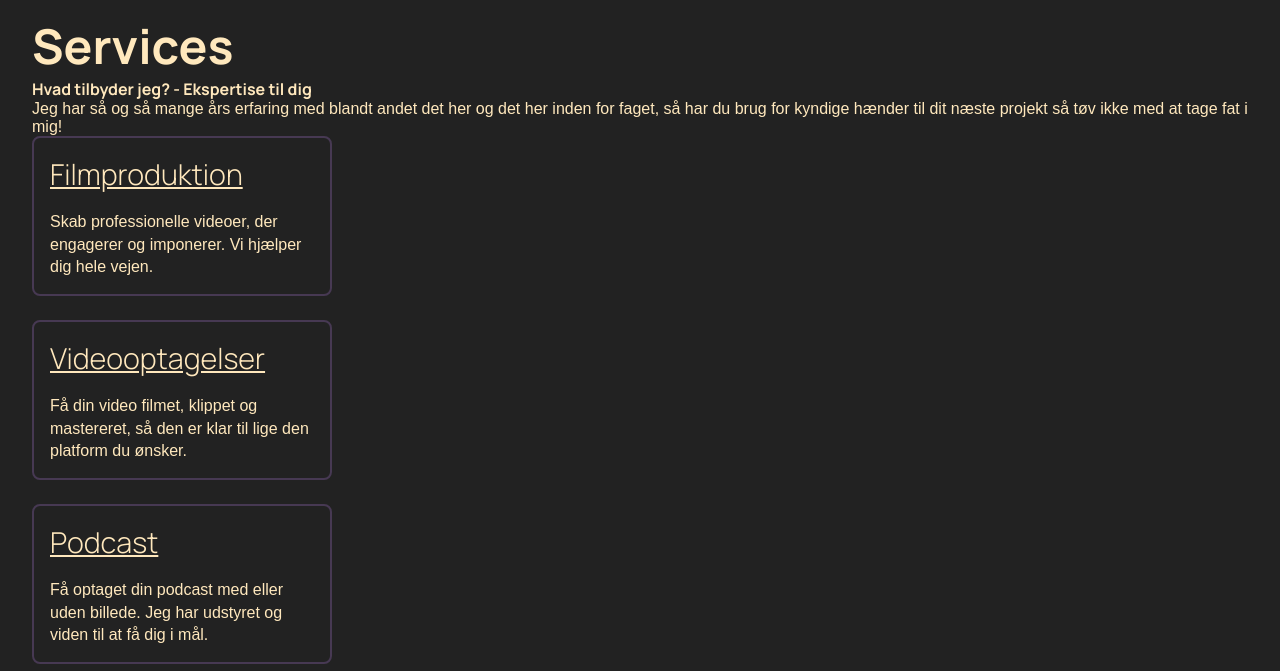
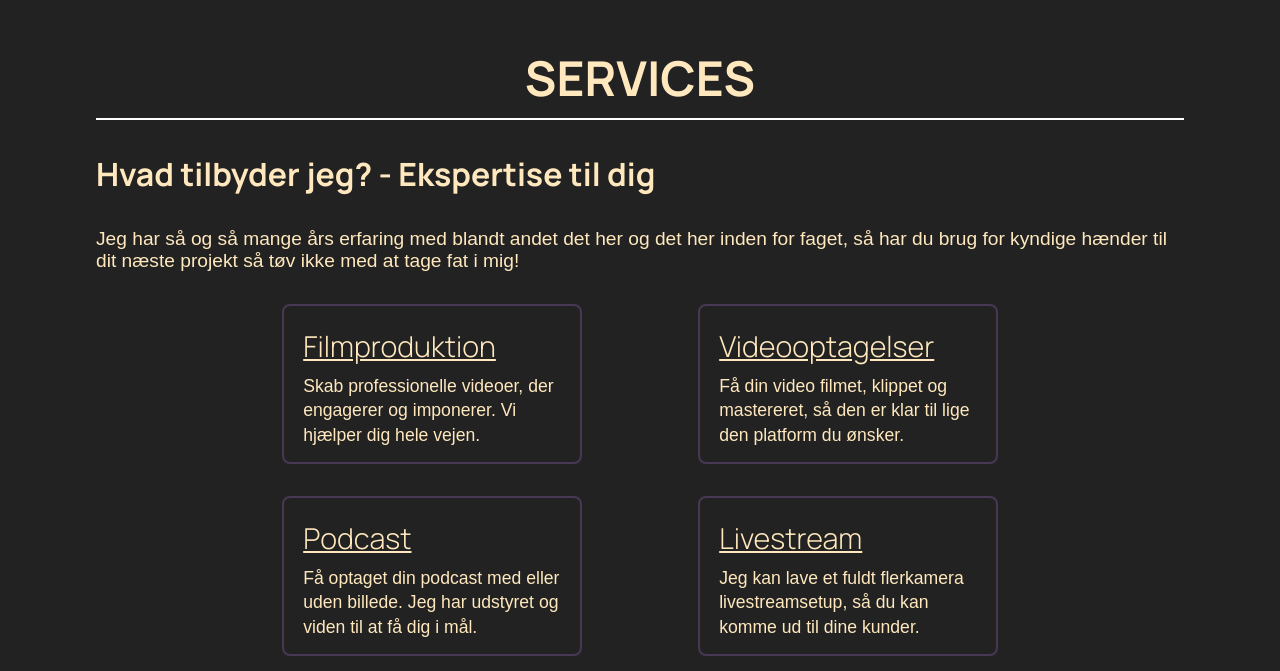
Before and after one commit to GR5-MaksoFilm/eksamen_MaksoFilm, an Astro site: page /services in a window 1280 px wide. Shown: the part 129-800 px from the top of the page. Built offline with nearby package versions, Linux system fonts and the light colour scheme; Astro itself is replaced by a stand-in of ours; a web font is replaced by a local one.

Commit message:
services mobil kiana

```diff
--- a/src/components/ServicesCards.astro
+++ b/src/components/ServicesCards.astro
@@ -27,13 +27,13 @@
   .card-container {
     display: flex;
     flex-direction: column;
+    align-items: center;
     gap: 1.5rem;
   }
-
   .card {
     width: 300px;
     height: 160px;
-    padding: 1rem;
+    padding: 1.2rem;
     color: var(--primary-color);
     border: 2px solid var(--secondary-color);
     border-radius: 8px;
@@ -63,7 +63,55 @@
 
   .card p {
     margin: 0.5rem 0 0;
+    font-size: 1.1rem;
     line-height: 1.4;
+  }
+
+  @media (min-width: 670px) {
+    .card-container {
+      display: grid;
+      grid-template-columns: repeat(2, 1fr);
+      gap: 2rem;
+      justify-items: center;
+      max-width: 800px;
+      margin: 0 auto;
+    }
+    .card {
+      width: 300px;
+      height: 160px;
+      padding: 1.2rem;
+      color: var(--primary-color);
+      border: 2px solid var(--secondary-color);
+      border-radius: 8px;
+      box-sizing: border-box;
+      display: flex;
+      flex-direction: column;
+      justify-content: space-between;
+      font-family: sans-serif;
+      transition:
+        box-shadow 0.3s ease,
+        transform 0.3s ease;
+    }
+
+    .card:hover {
+      box-shadow:
+        0 0 12px var(--primary-color),
+        0 0 24px var(--primary-color);
+      transform: translateY(-4px);
+    }
+
+    .card h2 {
+      font-size: 1.8rem;
+      font-weight: 300;
+      margin: 0;
+      text-decoration: underline;
+    }
+
+    .card p {
+      margin: 0.5rem 0 0;
+      font-size: 1.1rem;
+      line-height: 1.4;
+    }
   }
 </style>
 
--- a/src/pages/services.astro
+++ b/src/pages/services.astro
@@ -4,12 +4,69 @@
 ---
 
 <MainLayout>
-  <h1>Services</h1>
-  <h3>Hvad tilbyder jeg? - Ekspertise til dig</h3>
-  <p>
-    Jeg har så og så mange års erfaring med blandt andet det her og det her
-    inden for faget, så har du brug for kyndige hænder til dit næste projekt så
-    tøv ikke med at tage fat i mig!
-  </p>
+  <div class="service-wrapper">
+    <div class="h1-center">
+      <h1 class="h1-title">SERVICES</h1>
+    </div>
+    <div class="h1-underline"></div>
+    <h2>Hvad tilbyder jeg? - Ekspertise til dig</h2>
+    <p>
+      Jeg har så og så mange års erfaring med blandt andet det her og det her
+      inden for faget, så har du brug for kyndige hænder til dit næste projekt
+      så tøv ikke med at tage fat i mig!
+    </p>
+  </div>
   <ServicesCards />
+  <div class="service-wrapper">
+    <div class="h1-underline2"></div>
+  </div>
 </MainLayout>
+
+<style>
+  .h1-center {
+    display: flex;
+    justify-content: center;
+    margin-top: 2rem;
+  }
+
+  .h1-title {
+    margin-bottom: 0.5rem;
+    font-size: 3rem;
+    text-align: center;
+  }
+
+  .h1-underline {
+    align-self: center;
+    height: 2px;
+    background-color: white;
+    width: 100%;
+    margin-bottom: 2rem;
+  }
+
+  .h1-underline2 {
+    align-self: center;
+    height: 2px;
+    background-color: white;
+    width: 100%;
+    margin-top: 4rem;
+    margin-bottom: 5rem;
+  }
+
+  h2 {
+    margin-bottom: 2rem;
+  }
+  p {
+    font-size: 1.2rem;
+    margin-bottom: 2rem;
+  }
+  @media (min-width: 768px) {
+    .service-wrapper {
+      margin-left: 4rem;
+      margin-right: 4rem;
+    }
+
+    .portfolio-underline {
+      margin: 0 auto 2rem auto;
+    }
+  }
+</style>
```
